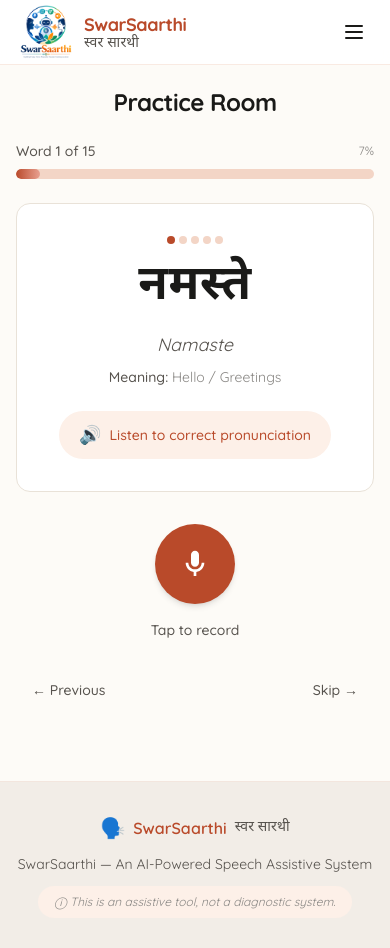
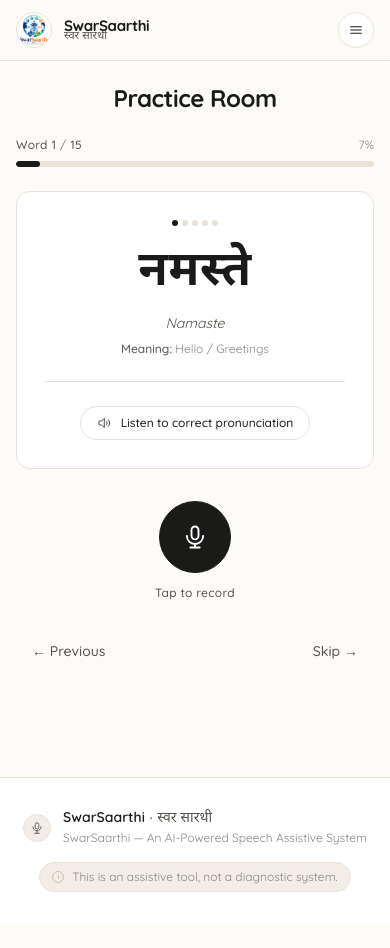
Before and after one commit to SwarSaarthi/frontend, a Next.js app: page /practice in a window 390 px wide. After the commit the page ends 924 px from the top, so only its background shows below. Built offline with nearby package versions, Linux system fonts and the light colour scheme.

Commit message:
modified the UI and styling of multiple components to work in conjunction as well

```diff
--- a/src/components/Footer.tsx
+++ b/src/components/Footer.tsx
@@ -1,12 +1,3 @@
-/**
- * SwarSaarthi — Footer Component
- *
- * Simple footer with:
- *  - App tagline & description
- *  - Disclaimer: "This is an assistive tool, not a diagnostic system."
- *  - Project credits
- */
-
 "use client";
 
 import { useLanguage } from "@/components/LanguageProvider";
@@ -15,26 +6,24 @@ export default function Footer() {
   const { t } = useLanguage();
 
   return (
-    <footer className="bg-warm-sand border-t border-primary-100/30 mt-auto">
+    <footer className="border-t border-line bg-white mt-auto">
       <div className="max-w-6xl mx-auto px-4 sm:px-6 py-8">
-        <div className="flex flex-col items-center text-center gap-3">
-          {/* App identity */}
-          <div className="flex items-center gap-2">
-            <span className="text-xl">🗣️</span>
-            <span className="text-base font-semibold text-primary">
-              SwarSaarthi
+        <div className="flex flex-col sm:flex-row items-center justify-between gap-4">
+          <div className="flex items-center gap-3">
+            <span className="w-7 h-7 rounded-full border border-line bg-mist flex items-center justify-center">
+              <svg className="w-3.5 h-3.5 text-ink-soft" viewBox="0 0 24 24" fill="none" stroke="currentColor" strokeWidth={1.5}>
+                <path d="M12 14a3 3 0 0 0 3-3V6a3 3 0 0 0-6 0v5a3 3 0 0 0 3 3Z" />
+                <path d="M19 10a7 7 0 0 1-14 0M12 17v4M8 21h8" strokeLinecap="round" />
+              </svg>
             </span>
-            <span className="text-sm text-text-secondary font-hindi">
-              स्वर सारथी
-            </span>
+            <div>
+              <p className="text-sm font-semibold text-ink leading-none">SwarSaarthi <span className="font-hindi font-normal text-ink-soft">· स्वर सारथी</span></p>
+              <p className="text-xs text-ink-faint mt-1">{t.footerText}</p>
+            </div>
           </div>
-
-          {/* Tagline */}
-          <p className="text-sm text-text-secondary max-w-md">{t.footerText}</p>
-
-          {/* Disclaimer — important for speech assistive system */}
-          <p className="text-xs text-text-muted italic px-4 py-2 bg-primary-50 rounded-full">
-            ⓘ {t.disclaimer}
+          <p className="text-xs text-ink-faint flex items-center gap-2 bg-mist border border-line rounded-full px-3 py-1.5">
+            <span className="w-3 h-3 rounded-full border border-stone-strong flex items-center justify-center text-[7px]">i</span>
+            {t.disclaimer}
           </p>
         </div>
       </div>
--- a/src/components/MicRecorder.tsx
+++ b/src/components/MicRecorder.tsx
@@ -1,23 +1,3 @@
-/**
- * SwarSaarthi — MicRecorder Component
- *
- * Central recording UI for the practice room. Handles:
- *  - Microphone permission request
- *  - Visual recording state (idle → recording → processing)
- *  - Animated pulse ring while recording
- *  - Timer showing recording duration
- *  - Returns audio blob for processing
- *
- * FUTURE BACKEND INTEGRATION:
- *  When the backend is ready, the audio blob from onRecordingComplete
- *  should be sent to POST /api/asr as FormData:
- *
- *    const formData = new FormData();
- *    formData.append("audio", blob, "recording.webm");
- *    const res = await fetch("/api/asr", { method: "POST", body: formData });
- *    const { transcribedText, confidence } = await res.json();
- */
-
 "use client";
 
 import { useState, useRef, useEffect, useCallback } from "react";
@@ -26,23 +6,17 @@ import { useLanguage } from "@/components/LanguageProvider";
 import type { RecordingState } from "@/types";
 
 interface MicRecorderProps {
-  /** Called when recording is complete with the audio blob */
   onRecordingComplete: (blob: Blob) => void;
-  /** Whether the component is disabled (e.g., during feedback display) */
   disabled?: boolean;
 }
 
-export default function MicRecorder({
-  onRecordingComplete,
-  disabled = false,
-}: MicRecorderProps) {
+export default function MicRecorder({ onRecordingComplete, disabled = false }: MicRecorderProps) {
   const { t } = useLanguage();
   const [recordingState, setRecordingState] = useState<RecordingState>("idle");
   const [duration, setDuration] = useState(0);
   const recorderRef = useRef<AudioRecorder | null>(null);
   const timerRef = useRef<ReturnType<typeof setInterval> | null>(null);
 
-  // Clean up on unmount
   useEffect(() => {
     return () => {
       recorderRef.current?.destroy();
@@ -52,10 +26,8 @@ export default function MicRecorder({
 
   const startRecording = useCallback(async () => {
     if (disabled) return;
-
     setDuration(0);
     setRecordingState("recording");
-
     const recorder = new AudioRecorder({
       onStatusChange: (status) => {
         if (status === "error") {
@@ -66,7 +38,6 @@ export default function MicRecorder({
       onDataAvailable: (blob) => {
         setRecordingState("processing");
         onRecordingComplete(blob);
-        // After a brief "processing" visual, return to idle
         setTimeout(() => setRecordingState("done"), 500);
       },
       onError: (error) => {
@@ -74,14 +45,9 @@ export default function MicRecorder({
         setRecordingState("idle");
       },
     });
-
     recorderRef.current = recorder;
     await recorder.startRecording();
-
-    // Start duration timer
-    timerRef.current = setInterval(() => {
-      setDuration((d) => d + 1);
-    }, 1000);
+    timerRef.current = setInterval(() => setDuration((d) => d + 1), 1000);
   }, [disabled, onRecordingComplete]);
 
   const stopRecording = useCallback(() => {
@@ -93,122 +59,58 @@ export default function MicRecorder({
   }, []);
 
   const handleMicClick = () => {
-    if (recordingState === "recording") {
-      stopRecording();
-    } else if (recordingState === "idle" || recordingState === "done") {
-      startRecording();
-    }
+    if (recordingState === "recording") stopRecording();
+    else if (recordingState === "idle" || recordingState === "done") startRecording();
   };
 
-  // Format seconds as MM:SS
-  const formatDuration = (seconds: number): string => {
-    const m = Math.floor(seconds / 60);
-    const s = seconds % 60;
-    return `${m.toString().padStart(2, "0")}:${s.toString().padStart(2, "0")}`;
-  };
-
+  const formatDuration = (s: number) => `${String(Math.floor(s / 60)).padStart(2, "0")}:${String(s % 60).padStart(2, "0")}`;
   const isRecording = recordingState === "recording";
   const isProcessing = recordingState === "processing";
 
   return (
-    <div className="flex flex-col items-center gap-4">
-      {/* Mic Button with Pulse Animation */}
+    <div className="flex flex-col items-center gap-3">
       <div className="relative">
-        {/* Pulse rings — visible only while recording */}
         {isRecording && (
           <>
-            <span className="absolute inset-0 rounded-full bg-primary/20 animate-pulse-ring" />
-            <span
-              className="absolute inset-0 rounded-full bg-primary/10 animate-pulse-ring"
-              style={{ animationDelay: "0.5s" }}
-            />
+            <span className="absolute inset-0 rounded-full border border-clay/20" style={{ animation: "pulse-soft 1.4s ease-out infinite" }} />
+            <span className="absolute inset-0 rounded-full border border-clay/10" style={{ animation: "pulse-soft 1.4s ease-out 0.35s infinite" }} />
           </>
         )}
-
         <button
           onClick={handleMicClick}
           disabled={disabled || isProcessing}
-          className={`relative z-10 w-20 h-20 sm:w-24 sm:h-24 rounded-full flex items-center justify-center text-3xl sm:text-4xl transition-all duration-300 focus:outline-none focus:ring-4 focus:ring-primary-200 ${
+          className={`relative z-10 w-[72px] h-[72px] sm:w-[80px] sm:h-[80px] rounded-full flex items-center justify-center transition-colors duration-150 border ${
             isRecording
-              ? "bg-error text-white shadow-lg scale-110"
+              ? "bg-error text-white border-error"
               : isProcessing
-                ? "bg-accent text-white cursor-wait"
+                ? "bg-mist text-ink-soft border-line cursor-wait"
                 : disabled
-                  ? "bg-gray-200 text-gray-400 cursor-not-allowed"
-                  : "bg-primary text-white shadow-md hover:shadow-lg hover:scale-105 active:scale-95"
+                  ? "bg-mist text-ink-faint border-line cursor-not-allowed"
+                  : "bg-ink text-white border-ink hover:bg-black"
           }`}
-          aria-label={
-            isRecording
-              ? t.stopRecording
-              : isProcessing
-                ? t.processing
-                : t.tapToRecord
-          }
+          aria-label={isRecording ? t.stopRecording : isProcessing ? t.processing : t.tapToRecord}
         >
           {isRecording ? (
-            // Stop icon (square)
-            <svg className="w-8 h-8" fill="currentColor" viewBox="0 0 24 24">
-              <rect x="6" y="6" width="12" height="12" rx="2" />
-            </svg>
+            <span className="w-4 h-4 bg-white rounded-sm" />
           ) : isProcessing ? (
-            // Spinner
-            <svg
-              className="w-8 h-8 animate-spin"
-              fill="none"
-              viewBox="0 0 24 24"
-            >
-              <circle
-                className="opacity-25"
-                cx="12"
-                cy="12"
-                r="10"
-                stroke="currentColor"
-                strokeWidth="4"
-              />
-              <path
-                className="opacity-75"
-                fill="currentColor"
-                d="M4 12a8 8 0 018-8V0C5.373 0 0 5.373 0 12h4z"
-              />
+            <svg className="w-6 h-6 animate-spin" fill="none" viewBox="0 0 24 24">
+              <circle className="opacity-20" cx="12" cy="12" r="10" stroke="currentColor" strokeWidth="3" />
+              <path className="opacity-80" fill="currentColor" d="M12 2a10 10 0 0 1 10 10h-3a7 7 0 0 0-7-7V2Z" />
             </svg>
           ) : (
-            // Mic icon
-            <svg
-              className="w-8 h-8 sm:w-10 sm:h-10"
-              fill="currentColor"
-              viewBox="0 0 24 24"
-            >
-              <path d="M12 14c1.66 0 3-1.34 3-3V5c0-1.66-1.34-3-3-3S9 3.34 9 5v6c0 1.66 1.34 3 3 3z" />
-              <path d="M17 11c0 2.76-2.24 5-5 5s-5-2.24-5-5H5c0 3.53 2.61 6.43 6 6.92V21h2v-3.08c3.39-.49 6-3.39 6-6.92h-2z" />
+            <svg className="w-7 h-7" viewBox="0 0 24 24" fill="none" stroke="currentColor" strokeWidth={1.6}>
+              <rect x="9" y="3" width="6" height="11" rx="3" />
+              <path d="M5 11a7 7 0 0 0 14 0M12 18v3M8 21h8" strokeLinecap="round" />
             </svg>
           )}
         </button>
       </div>
 
-      {/* Status Text & Timer */}
       <div className="text-center">
-        <p
-          className={`text-sm font-medium ${
-            isRecording
-              ? "text-error"
-              : isProcessing
-                ? "text-accent"
-                : "text-text-secondary"
-          }`}
-        >
-          {isRecording
-            ? t.recording
-            : isProcessing
-              ? t.processing
-              : t.tapToRecord}
+        <p className={`text-xs font-medium tracking-wide ${isRecording ? "text-error" : isProcessing ? "text-ink-soft" : "text-ink-soft"}`}>
+          {isRecording ? t.recording : isProcessing ? t.processing : t.tapToRecord}
         </p>
-
-        {/* Recording duration timer */}
-        {isRecording && (
-          <p className="text-xs text-text-muted mt-1 font-mono">
-            {formatDuration(duration)}
-          </p>
-        )}
+        {isRecording && <p className="text-xs tabular-nums text-ink-faint mt-1">{formatDuration(duration)}</p>}
       </div>
     </div>
   );
--- a/src/components/Navbar.tsx
+++ b/src/components/Navbar.tsx
@@ -1,16 +1,3 @@
-/**
- * SwarSaarthi — Navbar Component
- *
- * Top navigation bar with:
- *  - App name/logo with Hindi subtitle
- *  - Navigation links (Home, Practice, Profile)
- *  - Language toggle button (English ↔ Hindi)
- *  - Mobile-responsive hamburger menu
- *
- * This is a client component because it uses state (mobile menu toggle)
- * and the language context.
- */
-
 "use client";
 
 import { useState } from "react";
@@ -33,96 +20,70 @@ export default function Navbar() {
   const isActive = (href: string) => pathname === href;
 
   return (
-    <nav className="sticky top-0 z-50 bg-white/90 backdrop-blur-sm border-b border-primary-100/50">
+    <nav className="sticky top-0 z-50 bg-paper/90 backdrop-blur-[6px] border-b border-line">
       <div className="max-w-6xl mx-auto px-4 sm:px-6">
-        <div className="flex items-center justify-between h-16">
-          {/* Logo / App Name */}
-          <Link href="/" className="flex items-center gap-2 group">
-            {/* Simple hand-drawn style icon */}
-            <span className="text-2xl" role="img" aria-label="Speech icon">
-              <Image src="/swarSaarthi.png" alt="logo" height={60} width={60} />
+        <div className="flex items-center justify-between h-[60px]">
+          <Link href="/" className="flex items-center gap-3">
+            <span className="w-9 h-9 rounded-full overflow-hidden border border-line bg-white flex items-center justify-center">
+              <Image src="/swarSaarthi.png" alt="SwarSaarthi" height={36} width={36} className="object-contain" />
             </span>
-            <div className="flex flex-col leading-tight">
-              <span className="text-lg font-bold text-primary tracking-tight group-hover:text-primary-dark transition-colors">
-                SwarSaarthi
-              </span>
-              <span className="text-[14px] text-text-secondary font-hindi -mt-1">
-                स्वर सारथी
-              </span>
+            <div className="flex flex-col leading-none">
+              <span className="text-[15px] font-bold tracking-tight text-ink">SwarSaarthi</span>
+              <span className="text-[11px] font-hindi text-ink-soft -mt-0.5 tracking-wide">स्वर सारथी</span>
             </div>
           </Link>
 
-          {/* Desktop Navigation */}
+          {/* Desktop */}
           <div className="hidden md:flex items-center gap-1">
             {navLinks.map((link) => (
               <Link
                 key={link.href}
                 href={link.href}
-                className={`px-4 py-2 rounded-full text-sm font-medium transition-all duration-200 ${
+                className={`px-3.5 py-1.5 rounded-full text-[13px] font-medium transition-colors duration-150 ${
                   isActive(link.href)
-                    ? "bg-primary text-white shadow-sm"
-                    : "text-text-primary hover:bg-primary-50 hover:text-primary"
+                    ? "bg-ink text-white"
+                    : "text-ink-soft hover:text-ink hover:bg-white border border-transparent hover:border-line"
                 }`}
               >
                 {link.label}
               </Link>
             ))}
-
-            {/* Language Toggle */}
+            <span className="w-px h-4 bg-line mx-2" />
             <button
               onClick={toggleLang}
-              className="ml-3 px-3 py-1.5 rounded-full text-xs font-medium border border-primary-200 text-primary hover:bg-primary-50 transition-all duration-200"
+              className="px-3 py-1.5 rounded-full text-xs font-medium border border-line bg-white text-ink-soft hover:border-stone-strong hover:text-ink transition-colors duration-150"
               aria-label="Toggle language"
             >
               {t.langSwitch}
             </button>
           </div>
 
-          {/* Mobile Hamburger Button */}
           <button
             onClick={() => setIsMobileMenuOpen(!isMobileMenuOpen)}
-            className="md:hidden p-2 rounded-lg hover:bg-primary-50 transition-colors"
+            className="md:hidden w-9 h-9 rounded-full border border-line bg-white flex items-center justify-center"
             aria-label="Toggle menu"
             aria-expanded={isMobileMenuOpen}
           >
-            <svg
-              className="w-6 h-6 text-text-primary"
-              fill="none"
-              stroke="currentColor"
-              viewBox="0 0 24 24"
-            >
+            <svg className="w-4 h-4 text-ink" fill="none" stroke="currentColor" viewBox="0 0 24 24" strokeWidth={1.6}>
               {isMobileMenuOpen ? (
-                <path
-                  strokeLinecap="round"
-                  strokeLinejoin="round"
-                  strokeWidth={2}
-                  d="M6 18L18 6M6 6l12 12"
-                />
+                <path strokeLinecap="round" d="M6 18L18 6M6 6l12 12" />
               ) : (
-                <path
-                  strokeLinecap="round"
-                  strokeLinejoin="round"
-                  strokeWidth={2}
-                  d="M4 6h16M4 12h16M4 18h16"
-                />
+                <path strokeLinecap="round" d="M4 7h16M4 12h16M4 17h16" />
               )}
             </svg>
           </button>
         </div>
 
-        {/* Mobile Menu Dropdown */}
         {isMobileMenuOpen && (
           <div className="md:hidden pb-4 animate-fade-in">
-            <div className="flex flex-col gap-1">
+            <div className="flex flex-col gap-1 pt-2 border-t border-line mt-1">
               {navLinks.map((link) => (
                 <Link
                   key={link.href}
                   href={link.href}
                   onClick={() => setIsMobileMenuOpen(false)}
-                  className={`px-4 py-3 rounded-xl text-sm font-medium transition-all ${
-                    isActive(link.href)
-                      ? "bg-primary text-white"
-                      : "text-text-primary hover:bg-primary-50"
+                  className={`px-4 py-2.5 rounded-xl text-sm font-medium transition-colors ${
+                    isActive(link.href) ? "bg-ink text-white" : "text-ink hover:bg-white border border-line"
                   }`}
                 >
                   {link.label}
@@ -133,9 +94,13 @@ export default function Navbar() {
                   toggleLang();
                   setIsMobileMenuOpen(false);
                 }}
-                className="px-4 py-3 rounded-xl text-sm font-medium text-primary hover:bg-primary-50 text-left transition-all"
+                className="px-4 py-2.5 rounded-xl text-sm font-medium text-ink border border-line bg-white text-left flex items-center gap-2"
               >
-                🌐 {t.langSwitch}
+                <svg className="w-4 h-4 text-ink-soft" viewBox="0 0 24 24" fill="none" stroke="currentColor" strokeWidth={1.5}>
+                  <circle cx="12" cy="12" r="9" />
+                  <path d="M3 12h18M12 3a14 14 0 0 1 0 18M12 3a14 14 0 0 0 0 18" />
+                </svg>
+                {t.langSwitch}
               </button>
             </div>
           </div>
--- a/src/components/ProgressBar.tsx
+++ b/src/components/ProgressBar.tsx
@@ -1,19 +1,9 @@
-/**
- * SwarSaarthi — ProgressBar Component
- *
- * Shows the user's progress through the current word list.
- * Displays: "शब्द 3 / 10" or "Word 3 of 10"
- * Visual progress bar fills proportionally.
- */
-
 "use client";
 
 import { useLanguage } from "@/components/LanguageProvider";
 
 interface ProgressBarProps {
-  /** Current word index (0-based) */
   current: number;
-  /** Total number of words */
   total: number;
 }
 
@@ -23,18 +13,15 @@ export default function ProgressBar({ current, total }: ProgressBarProps) {
 
   return (
     <div className="w-full">
-      {/* Text indicator */}
       <div className="flex items-center justify-between mb-2">
-        <span className="text-sm font-medium text-text-secondary">
-          {t.wordLabel} {current + 1} {t.ofLabel} {total}
+        <span className="text-xs font-medium tracking-wide text-ink-soft">
+          {t.wordLabel} {current + 1} <span className="text-ink-faint">/</span> {total}
         </span>
-        <span className="text-xs text-text-muted">{Math.round(progress)}%</span>
+        <span className="text-xs tabular-nums text-ink-faint">{Math.round(progress)}%</span>
       </div>
-
-      {/* Visual bar */}
-      <div className="w-full h-2.5 bg-primary-100 rounded-full overflow-hidden">
+      <div className="w-full h-1.5 bg-stone rounded-full overflow-hidden">
         <div
-          className="h-full bg-linear-to-r from-primary to-primary-light rounded-full progress-fill"
+          className="h-full bg-ink rounded-full progress-fill"
           style={{ width: `${progress}%` }}
         />
       </div>
--- a/src/components/WordCard.tsx
+++ b/src/components/WordCard.tsx
@@ -1,18 +1,3 @@
-/**
- * SwarSaarthi — WordCard Component
- *
- * Displays the current Hindi word prominently in the practice room.
- * Features:
- *  - Large Devanagari text display
- *  - Romanized transliteration hint below
- *  - Meaning in English/Hindi (based on UI language)
- *  - "Listen" button to hear correct pronunciation via TTS
- *
- * TODO: When backend TTS is ready, replace speakHindi() with:
- *   const audio = new Audio(`/api/tts/${word.id}`);
- *   audio.play();
- */
-
 "use client";
 
 import { useState } from "react";
@@ -22,8 +7,16 @@ import type { Word } from "@/types";
 
 interface WordCardProps {
   word: Word;
-  /** Whether the word was just pronounced correctly (triggers success glow) */
   isCorrect?: boolean;
+}
+
+function SpeakerIcon(props: React.SVGProps<SVGSVGElement>) {
+  return (
+    <svg viewBox="0 0 24 24" fill="none" stroke="currentColor" strokeWidth={1.5} {...props}>
+      <path d="M11 5L7 9H3v6h4l4 4V5Z" strokeLinejoin="round" />
+      <path d="M14 9a4 4 0 0 1 0 6M17 7a7 7 0 0 1 0 10" strokeLinecap="round" />
+    </svg>
+  );
 }
 
 export default function WordCard({ word, isCorrect }: WordCardProps) {
@@ -34,12 +27,6 @@ export default function WordCard({ word, isCorrect }: WordCardProps) {
     if (isSpeaking) return;
     setIsSpeaking(true);
     try {
-      /**
-       * TODO: Replace with backend TTS when available:
-       *   const audioUrl = await fetch(`/api/tts/${word.id}`).then(r => r.blob());
-       *   const audio = new Audio(URL.createObjectURL(audioUrl));
-       *   await audio.play();
-       */
       await speakHindi(word.word);
     } catch (error) {
       console.error("TTS error:", error);
@@ -50,58 +37,45 @@ export default function WordCard({ word, isCorrect }: WordCardProps) {
 
   return (
     <div
-      className={`card-warm p-8 sm:p-10 text-center transition-all duration-500 ${
-        isCorrect ? "glow-success border-success" : ""
+      className={`card p-7 sm:p-8 text-center transition-colors duration-150 ${
+        isCorrect ? "border-moss bg-moss-soft" : ""
       }`}
     >
-      {/* Difficulty indicator — small dots */}
-      <div className="flex justify-center gap-1 mb-4">
+      <div className="flex justify-center gap-1 mb-5">
         {Array.from({ length: 5 }).map((_, i) => (
           <span
             key={i}
-            className={`w-2 h-2 rounded-full transition-colors ${
-              i < word.difficulty ? "bg-accent" : "bg-primary-100"
-            }`}
+            className={`w-1.5 h-1.5 rounded-full ${i < word.difficulty ? "bg-ink" : "bg-stone"}`}
             title={`Difficulty: ${word.difficulty}/5`}
           />
         ))}
       </div>
 
-      {/* Main Hindi word — large and prominent */}
-      <h2 className="text-5xl sm:text-7xl font-bold font-hindi text-text-primary mb-4 animate-fade-in">
+      <h2 className="text-5xl sm:text-6xl font-bold font-hindi text-ink leading-none tracking-tight">
         {word.word}
       </h2>
 
-      {/* Transliteration */}
-      <p className="text-lg text-text-secondary italic mb-2">
-        {word.transliteration}
-      </p>
+      <p className="text-sm text-ink-soft italic mt-3">{word.transliteration}</p>
 
-      {/* Meaning */}
-      <p className="text-sm text-text-muted mb-6">
-        <span className="font-medium text-text-secondary">
-          {t.meaningLabel}:
-        </span>{" "}
+      <p className="text-xs text-ink-faint mt-2">
+        <span className="font-medium text-ink-soft">{t.meaningLabel}:</span>{" "}
         {lang === "hi" ? word.meaningHi : word.meaningEn}
       </p>
 
-      {/* Listen button — plays TTS pronunciation */}
+      <div className="rule my-6" />
+
       <button
         onClick={handleListen}
         disabled={isSpeaking}
-        className={`inline-flex items-center gap-2 px-5 py-2.5 rounded-full text-sm font-medium transition-all duration-200 ${
+        className={`inline-flex items-center gap-2 px-4 py-2 rounded-full text-xs font-medium border transition-colors duration-150 ${
           isSpeaking
-            ? "bg-primary-100 text-primary cursor-wait"
-            : "bg-primary-50 text-primary hover:bg-primary-100 hover:shadow-sm active:scale-95"
+            ? "bg-mist border-line text-ink-soft cursor-wait"
+            : "bg-white border-line text-ink hover:border-stone-strong hover:bg-mist"
         }`}
         aria-label={t.listenCorrect}
       >
-        <span
-          className={`text-lg ${isSpeaking ? "animate-bounce-gentle" : ""}`}
-        >
-          🔊
-        </span>
-        {t.listenCorrect}
+        <SpeakerIcon className={`w-4 h-4 ${isSpeaking ? "opacity-60" : "text-ink-soft"}`} />
+        {isSpeaking ? "..." : t.listenCorrect}
       </button>
     </div>
   );
```
Also changed, not shown: src/components/DifficultWords.tsx (+20 -61 lines), src/components/FeedbackPanel.tsx (+39 -91 lines), src/components/StatsCard.tsx (+9 -35 lines).
